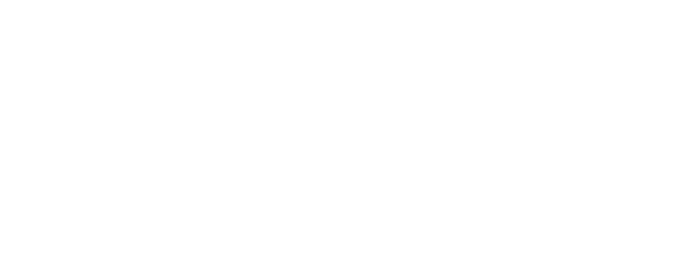
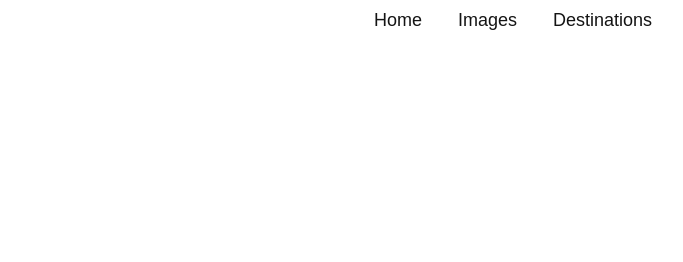
Before and after one commit to magacula/react-gatsby-travel-website, a Gatsby site: page / in a window 1280 px wide. Shown: the top 262 px of the page, 470-1153 px from the left. Built offline with nearby package versions, Linux system fonts and the light colour scheme; Gatsby itself is replaced by a stand-in of ours.

Commit message:
added Nav Mobile Menu

```diff
--- a/src/components/Navbar/NavbarElements.js
+++ b/src/components/Navbar/NavbarElements.js
@@ -60,8 +60,57 @@
     transform: translate(
       -100%,
       60%
-    ); // left (x-axis): 100% and down (y-axis): 60%
+    ); // x-axis (left): -100% and y-axis (down): 60%
     font-size: 1.8rem;
     cursor: pointer;
   }
 `
+
+export const NavMenu = styled.ul`
+  display: flex;
+  align-items: center;
+  list-style: none;
+  text-align: center;
+
+  @media screen and (max-width: 960px) {
+    display: flex;
+    flex-direction: column;
+    width: 100%;
+    height: 90vh;
+    position: absolute;
+    top: ${({ click }) => (click ? "100%" : "-1000px")};
+    opacity: 1;
+    transition: all 0.3s ease;
+    background: #fff;
+  }
+`
+
+export const NavItem = styled.li`
+  height: 80px;
+
+  @media screen and (max-width: 960px) {
+    width: 100%;
+  }
+`
+
+export const NavLinks = styled(Link)`
+  color: #141414;
+  display: flex;
+  align-items: center;
+  text-decoration: none;
+  padding: 0.5rem 1rem;
+  height: 100%;
+  font-family: "Ubuntu", sans-serif;
+
+  @media screen and (max-width: 960px) {
+    text-align: center;
+    padding: 2rem;
+    width: 100%;
+    display: table;
+
+    &:hover {
+      color: #ff4040;
+      transition: all 0.3s ease;
+    }
+  }
+`
--- a/src/components/Navbar/index.js
+++ b/src/components/Navbar/index.js
@@ -7,6 +7,9 @@
   NavLogo,
   NavIcon,
   MobileIcon,
+  NavMenu,
+  NavItem,
+  NavLinks,
 } from "./NavbarElements"
 
 const Navbar = () => {
@@ -41,6 +44,17 @@
             <MobileIcon onClick={handleClick}>
               {click ? <FaTimes /> : <FaBars />}
             </MobileIcon>
+            <NavMenu onClick={handleClick} click={click}>
+              <NavItem>
+                <NavLinks to="/">Home</NavLinks>
+              </NavItem>
+              <NavItem>
+                <NavLinks to="/">Images</NavLinks>
+              </NavItem>
+              <NavItem>
+                <NavLinks to="/">Destinations</NavLinks>
+              </NavItem>
+            </NavMenu>
           </NavbarContainer>
         </Nav>
       </IconContext.Provider>
```
